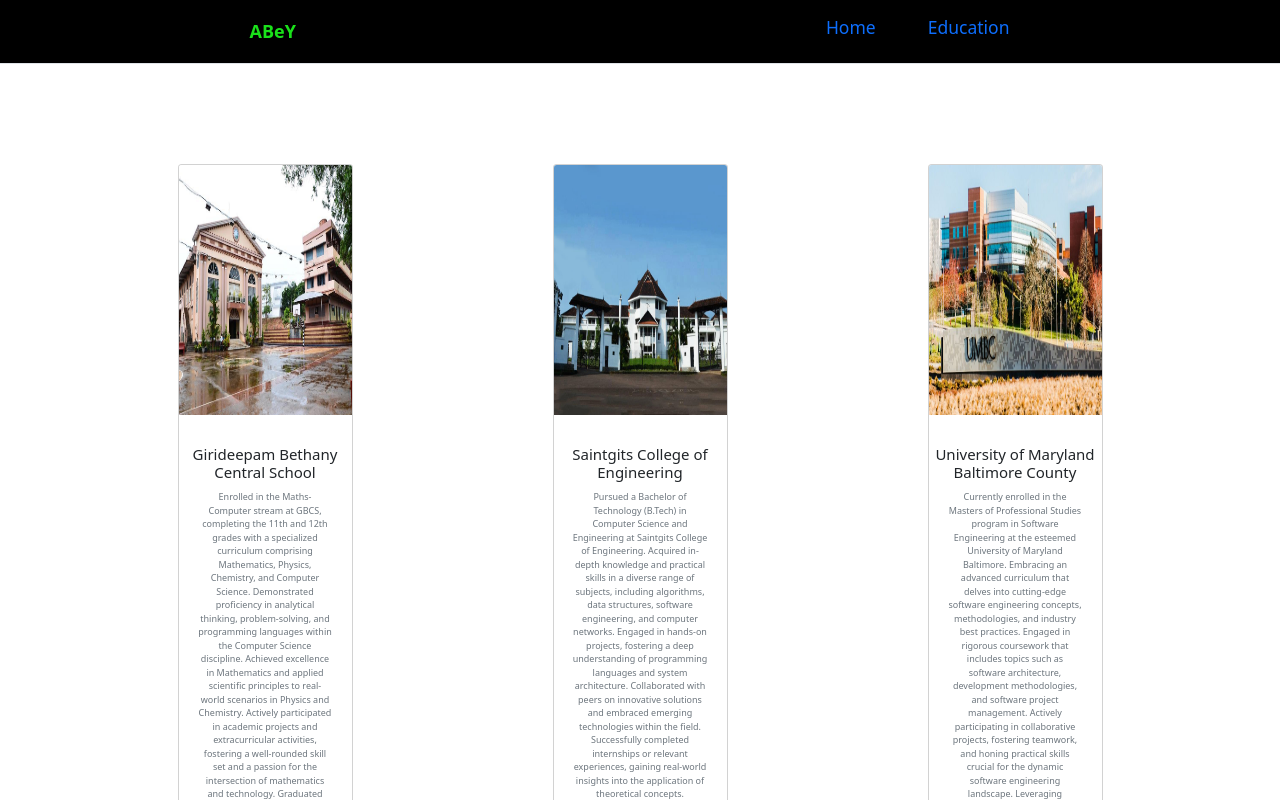
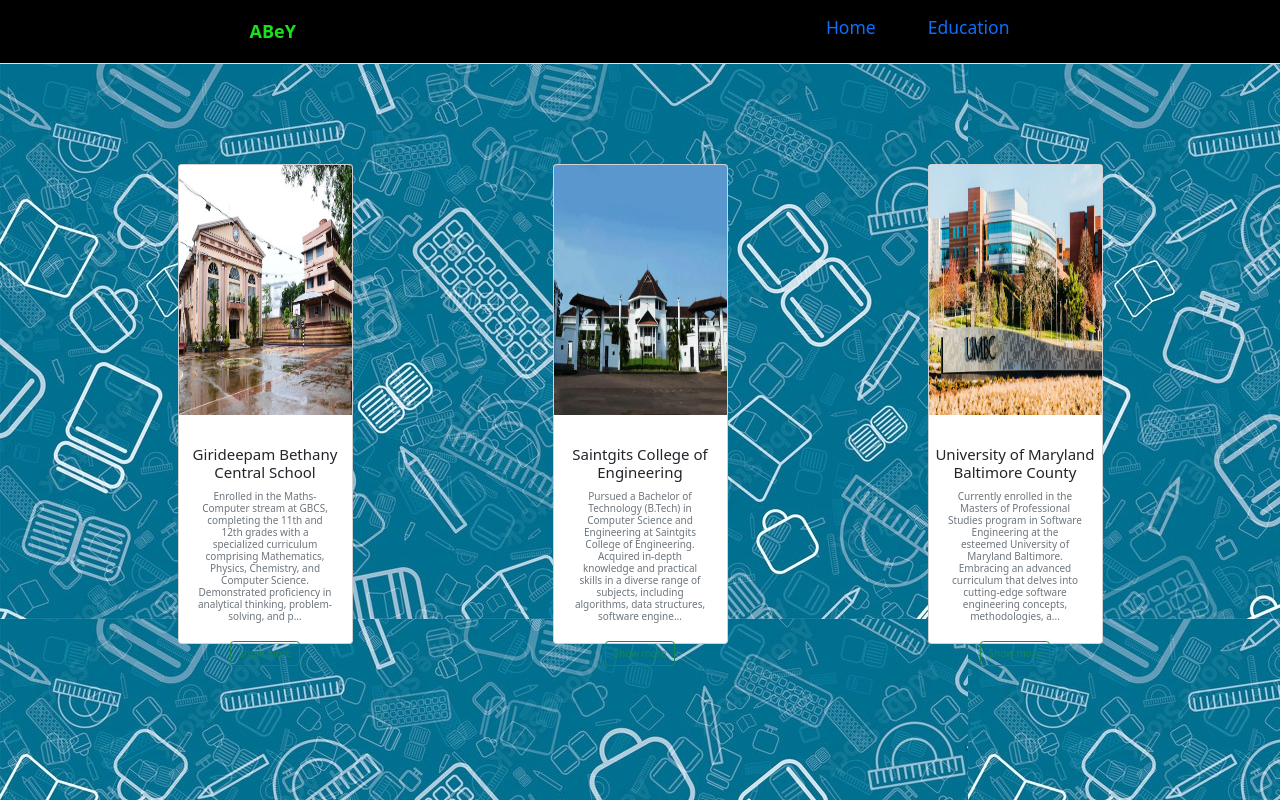
Before and after one commit to abeyrajan7/abey-portfolio, a React (Create React App) app: page /education in a window 1280 px wide. Shown: the top 800 px of the page. Built offline with nearby package versions, Linux system fonts and the light colour scheme.

Commit message:
education rough

```diff
--- /dev/null
+++ b/src/Cards/Cards.css
@@ -0,0 +1,10 @@
+.education-main-page{
+    background-image: url('../Assets/background.jpg');;
+    height: 80rem;
+}
+
+@media screen and (max-width: 668px) {
+    .institutes-card {
+        display:list-item;
+    }
+}
--- a/src/Cards/Cards.jsx
+++ b/src/Cards/Cards.jsx
@@ -1,35 +1,50 @@
- import React, { Component } from 'react'
-import PortfolioCard from './PortfolioCard'
-import SchoolImage from '../Assets/Girideepam.jpg'
-import CollegeImageB from '../Assets/Saintgits.jpg'
-import CollegeImageM from '../Assets/UMBC.jpg'
-import Row from 'react-bootstrap/Row';
-import Col from 'react-bootstrap/Col';
-import './Card.css'
+import React, { useState } from 'react';
+import PortfolioCard from './PortfolioCard';
+import SchoolImage from '../Assets/Girideepam.jpg';
+import CollegeImageB from '../Assets/Saintgits.jpg';
+import CollegeImageM from '../Assets/UMBC.jpg';
+import './Cards.css';
+import { Col, Row } from 'react-bootstrap';
 
-class Cards extends Component{
-    render() {
-        return(
-            <div className="container container-fluid">
-                <div className="row">
-                    <div className="col-md-12 d-flex justify-content-start">
+const Cards = () => {
+  const initialShowMoreStates = [false, false, false];
+  const [showMoreStates, setShowMoreStates] = useState(initialShowMoreStates);
+
+  const toggleShowMore = (index) => {
+    const newStates = [...showMoreStates];
+    newStates[index] = !newStates[index];
+    setShowMoreStates(newStates);
+  };
+
+  return (
+    <div className="container container-fluid back-ground">
+      <Row>
+        <Col md={12} className="d-flex justify-content-start institutes-card">
           <PortfolioCard
             title='Girideepam Bethany Central School'
             imageUrl={SchoolImage}
-                            body='Enrolled in the Maths-Computer stream at GBCS, completing the 11th and 12th grades with a specialized curriculum comprising Mathematics, Physics, Chemistry, and Computer Science. Demonstrated proficiency in analytical thinking, problem-solving, and programming languages within the Computer Science discipline. Achieved excellence in Mathematics and applied scientific principles to real-world scenarios in Physics and Chemistry. Actively participated in academic projects and extracurricular activities, fostering a well-rounded skill set and a passion for the intersection of mathematics and technology. Graduated with honors, showcasing a comprehensive understanding of the Maths-Computer stream.'/>
+            body='Enrolled in the Maths-Computer stream at GBCS, completing the 11th and 12th grades with a specialized curriculum comprising Mathematics, Physics, Chemistry, and Computer Science. Demonstrated proficiency in analytical thinking, problem-solving, and programming languages within the Computer Science discipline. Achieved excellence in Mathematics and applied scientific principles to real-world scenarios in Physics and Chemistry. Actively participated in academic projects and extracurricular activities, fostering a well-rounded skill set and a passion for the intersection of mathematics and technology. Graduated with honors, showcasing a comprehensive understanding of the Maths-Computer stream.'
+            showMore={showMoreStates[0]}
+            toggleShowMore={() => toggleShowMore(0)}
+          />
           <PortfolioCard
             title='Saintgits College of Engineering'
             imageUrl={CollegeImageB}
-                            body='Pursued a Bachelor of Technology (B.Tech) in Computer Science and Engineering at Saintgits College of Engineering. Acquired in-depth knowledge and practical skills in a diverse range of subjects, including algorithms, data structures, software engineering, and computer networks. Engaged in hands-on projects, fostering a deep understanding of programming languages and system architecture. Collaborated with peers on innovative solutions and embraced emerging technologies within the field. Successfully completed internships or relevant experiences, gaining real-world insights into the application of theoretical concepts. Demonstrated commitment to academic excellence, receiving recognition for outstanding performance. The college education laid a solid foundation for a dynamic career in the ever-evolving field of Computer Science and Engineering.'/>
+            body='Pursued a Bachelor of Technology (B.Tech) in Computer Science and Engineering at Saintgits College of Engineering. Acquired in-depth knowledge and practical skills in a diverse range of subjects, including algorithms, data structures, software engineering, and computer networks. Engaged in hands-on projects, fostering a deep understanding of programming languages and system architecture. Collaborated with peers on innovative solutions and embraced emerging technologies within the field. Successfully completed internships or relevant experiences, gaining real-world insights into the application of theoretical concepts. Demonstrated commitment to academic excellence, receiving recognition for outstanding performance. The college education laid a solid foundation for a dynamic career in the ever-evolving field of Computer Science and Engineering.'
+            showMore={showMoreStates[1]}
+            toggleShowMore={() => toggleShowMore(1)}
+          />
           <PortfolioCard
             title='University of Maryland Baltimore County'
             imageUrl={CollegeImageM}
-                            body='Currently enrolled in the Masters of Professional Studies program in Software Engineering at the esteemed University of Maryland Baltimore. Embracing an advanced curriculum that delves into cutting-edge software engineering concepts, methodologies, and industry best practices. Engaged in rigorous coursework that includes topics such as software architecture, development methodologies, and software project management. Actively participating in collaborative projects, fostering teamwork, and honing practical skills crucial for the dynamic software engineering landscape. Leveraging opportunities for hands-on experiences, internships, or research projects to further enhance knowledge and application of software engineering principles. Committed to achieving a profound mastery of advanced software engineering concepts to excel in the ever-evolving technology sector.'/>
+            body='Currently enrolled in the Masters of Professional Studies program in Software Engineering at the esteemed University of Maryland Baltimore. Embracing an advanced curriculum that delves into cutting-edge software engineering concepts, methodologies, and industry best practices. Engaged in rigorous coursework that includes topics such as software architecture, development methodologies, and software project management. Actively participating in collaborative projects, fostering teamwork, and honing practical skills crucial for the dynamic software engineering landscape. Leveraging opportunities for hands-on experiences, internships, or research projects to further enhance knowledge and application of software engineering principles. Committed to achieving a profound mastery of advanced software engineering concepts to excel in the ever-evolving technology sector.'
+            showMore={showMoreStates[2]}
+            toggleShowMore={() => toggleShowMore(2)}
+          />
+        </Col>
+      </Row>
     </div>
-                </div>
-            </div>
-        )
-    }
-}
+  );
+};
 
 export default Cards;
--- a/src/Cards/PortfolioCard.jsx
+++ b/src/Cards/PortfolioCard.jsx
@@ -1,26 +1,31 @@
-import React from "react";
-import './Card.css'
+import React from 'react';
+import './Card.css';
 
-import { Card, Container, Row, Col } from 'react-bootstrap';
+const PortfolioCard = ({ title, imageUrl, body, showMore, toggleShowMore }) => {
+  const truncatedBody = showMore ? body : body.substring(0, 250) + '...';
+  const cardHeight = showMore ? '64.6rem' : '48rem';
 
-const PortfolioCard = ({title, imageUrl, body}) => {
-    return(
-    <div className="card text-center">
-      <div alt="institute image" className="overflow">
+  return (
+    <div className="card text-center" style={{ height: cardHeight }}>
+      <div className="overflow">
         <div className="inner">
-        <img src={imageUrl} alt="Image 1" className="card-img-top img"/>
+          <img src={imageUrl} alt="Image 1" className="card-img-top img" />
         </div>
       </div>
       <div className="card-body text-dark">
         <h4 className="card-title">{title}</h4>
         <p className="card-text text-secondary">
-          {body}
+          <h6>{truncatedBody}</h6>
         </p>
-        {/* <a href="#" className="btn btn-outline-success">More Details</a> */}
+        <button
+          className="btn btn-outline-success"
+          onClick={toggleShowMore}
+        >
+          {showMore ? 'Show less' : 'Show more'}
+        </button>
       </div>
-
     </div>
-    );
-}
+  );
+};
 
 export default PortfolioCard;
--- a/src/Components/Education.js
+++ b/src/Components/Education.js
@@ -1,76 +1,12 @@
 import React from 'react';
-import PortfolioCard from '../Cards/PortfolioCard';
-import SchoolImage from '../Assets/Girideepam.jpg'
-import CollegeImageB from '../Assets/Saintgits.jpg'
-import CollegeImageM from '../Assets/UMBC.jpg'
-import BackgroundImage from '../Assets/background.jpg'
 import Cards from '../Cards/Cards';
-
-
-import '../Education.css'
 
 const Education = () => {
     return (
-        <Cards/>
-    // <div className="education-page" style={{display: 'flex', flexDirection: 'row'}}>
-    //     <PortfolioCard
-    //             title='Girideepam Bethany Central School'
-    //             imageUrl={SchoolImage}
-    //             body='BETHANY HILLS, VADAVATHOOR P.O KOTTAYAM - 686010. +91 7356550952 , +91 9207458515 · hmgirideepam@gmail.com ,'
-    //         />
-    //     <PortfolioCard
-    //             title='Saintgits College of Engineering'
-    //             imageUrl={CollegeImageB}
-    //             body='BETHANY HILLS, VADAVATHOOR P.O KOTTAYAM - 686010. +91 7356550952 , +91 9207458515 · hmgirideepam@gmail.com ,'
-    //         />
+        <div class='education-main-page'>
+            <Cards/>
+        </div>
 
-    //     <PortfolioCard
-    //             title='University of Maryland Baltimore County'
-    //             imageUrl={CollegeImageM}
-    //             body='BETHANY HILLS, VADAVATHOOR P.O KOTTAYAM - 686010. +91 7356550952 , +91 9207458515 · hmgirideepam@gmail.com ,'
-    //         />
-      /* <div className="row justify-content-around">
-        <div className="col-md-4 card">
-            <Card
-                title='Girideepam Bethany Central School'
-                imageUrl={SchoolImage}
-                body='BETHANY HILLS, VADAVATHOOR P.O KOTTAYAM - 686010. +91 7356550952 , +91 9207458515 · hmgirideepam@gmail.com ,'
-            />
-        </div>
-        <div className="col-md-4 card">
-        <Card
-                title='Girideepam Bethany Central School'
-                imageUrl={CollegeImageB}
-                body='BETHANY HILLS, VADAVATHOOR P.O KOTTAYAM - 686010. +91 7356550952 , +91 9207458515 · hmgirideepam@gmail.com ,'
-            />
-        </div>
-        <div className="col-md-4 card">
-        <Card
-                title='Girideepam Bethany Central School'
-                imageUrl={CollegeImageM}
-                body='BETHANY HILLS, VADAVATHOOR P.O KOTTAYAM - 686010. +91 7356550952 , +91 9207458515 · hmgirideepam@gmail.com ,'
-            />
-        </div>
-      </div> */
-    // </div>
-
-        /* <div className='education-page'>
-            <Card
-                title='Girideepam Bethany Central School'
-                imageUrl={SchoolImage}
-                body='BETHANY HILLS, VADAVATHOOR P.O KOTTAYAM - 686010. +91 7356550952 , +91 9207458515 · hmgirideepam@gmail.com ,'
-            />
-            <Card
-                title='Girideepam Bethany Central School'
-                imageUrl={CollegeImageB}
-                body='BETHANY HILLS, VADAVATHOOR P.O KOTTAYAM - 686010. +91 7356550952 , +91 9207458515 · hmgirideepam@gmail.com ,'
-            />
-            <Card
-                title='Girideepam Bethany Central School'
-                imageUrl={CollegeImageM}
-                body='BETHANY HILLS, VADAVATHOOR P.O KOTTAYAM - 686010. +91 7356550952 , +91 9207458515 · hmgirideepam@gmail.com ,'
-            />
-        </div> */
     );
 };
 
--- a/src/Components/NavBar.js
+++ b/src/Components/NavBar.js
@@ -33,7 +33,8 @@
               <ul className={active} >
                 <li className="nav-link waves-light nav__item"><Link className="nav_link h3" to="/abey-portfolio">Home</Link></li>
                 <li className="nav-link waves-light nav__item"><Link className="nav_link h3"  to="/education">Education</Link></li>
-                {/* <li className='nav__item'><Link className="nav_link"  to="/experience">Experience</Link></li>
+                {/* <li className="nav-link waves-light nav__item"><Link className="nav_link h3"  to="/experience">Experience</Link></li> */}
+                {/*
                 <li className='nav__item'><Link className="nav_link"  to="/technical-skills">Technical Skills</Link></li>
                 <li className='nav__item'><Link className="nav_link"  to="/certifications">Certifications</Link></li>
                 <li className='nav__item'><Link className="nav_link"  to="/achievements">Achievements</Link></li> */}
@@ -50,7 +51,8 @@
         <Routes>
           <Route path="/abey-portfolio" element={<Home/>} />
           <Route path="/education" element={<Education/>} />
-          {/* <Route path="/Experience" element={<Experience/>} />
+          {/* <Route path="/experience" element={<Experience/>} /> */}
+          {/*
           <Route path="/technical-skills" element={<TechnicalSkills/>} />
           <Route path="/certifications" element={<Certifications/>} />
           <Route path="/achievements" element={<Achievements/>} /> */}
```
Also changed, not shown: src/Cards/Card.css (+4 -4 lines). Lines whose indentation alone changed are shown as unchanged.
